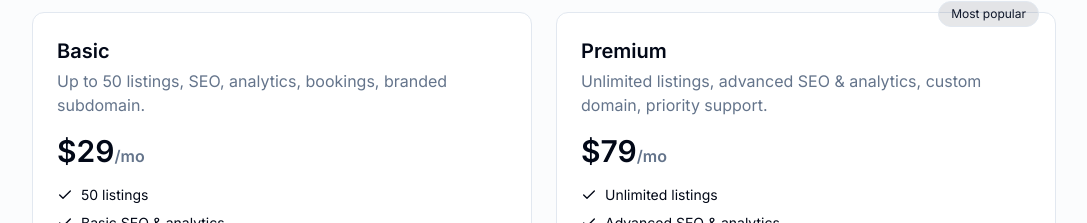
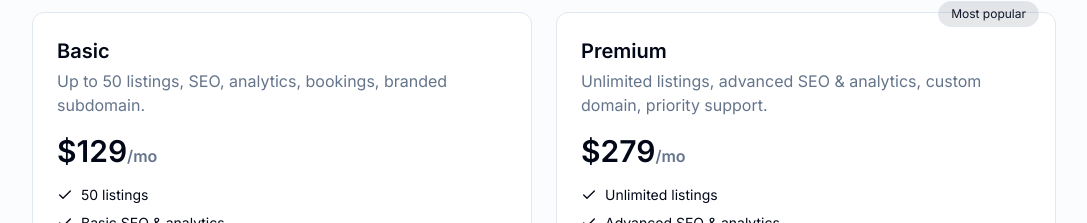
Before and after one commit to nikhilkeswani/dealership-delight-hub, a React (Vite) app: page / in a window 1280 px wide. Shown: the part 1940-2163 px from the top of the page, without its empty margins (96-1183 px from the left). Built offline with nearby package versions, Linux system fonts and the light colour scheme.

Commit message:
Code edited in Lovable Code Editor
Edited UI in Lovable

```diff
--- a/src/pages/Index.tsx
+++ b/src/pages/Index.tsx
@@ -183,7 +183,7 @@ const Index = () => {
               <div className="rounded-xl border bg-card p-6">
                 <h3 className="text-xl font-semibold">Basic</h3>
                 <p className="text-muted-foreground mt-1">Up to 50 listings, SEO, analytics, bookings, branded subdomain.</p>
-                <div className="mt-4 text-3xl font-semibold">$29<span className="text-base text-muted-foreground">/mo</span></div>
+                <div className="mt-4 text-3xl font-semibold">$129<span className="text-base text-muted-foreground">/mo</span></div>
                 <ul className="mt-4 space-y-2 text-sm">
                   <li className="flex items-start gap-2"><Check className="h-4 w-4 mt-0.5" /> 50 listings</li>
                   <li className="flex items-start gap-2"><Check className="h-4 w-4 mt-0.5" /> Basic SEO & analytics</li>
@@ -198,7 +198,7 @@ const Index = () => {
                 <span className="absolute -top-3 right-4 rounded-full bg-primary/10 text-primary text-xs px-3 py-1 border">Most popular</span>
                 <h3 className="text-xl font-semibold">Premium</h3>
                 <p className="text-muted-foreground mt-1">Unlimited listings, advanced SEO & analytics, custom domain, priority support.</p>
-                <div className="mt-4 text-3xl font-semibold">$79<span className="text-base text-muted-foreground">/mo</span></div>
+                <div className="mt-4 text-3xl font-semibold">$279<span className="text-base text-muted-foreground">/mo</span></div>
                 <ul className="mt-4 space-y-2 text-sm">
                   <li className="flex items-start gap-2"><Check className="h-4 w-4 mt-0.5" /> Unlimited listings</li>
                   <li className="flex items-start gap-2"><Check className="h-4 w-4 mt-0.5" /> Advanced SEO & analytics</li>
```
